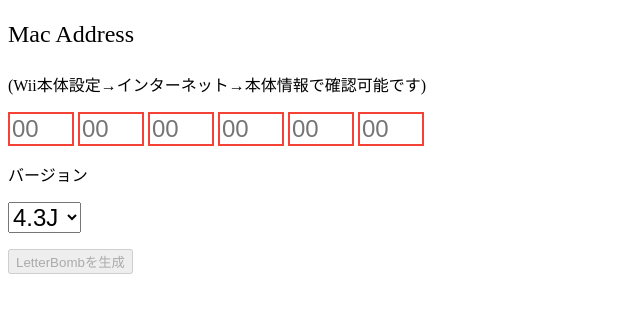
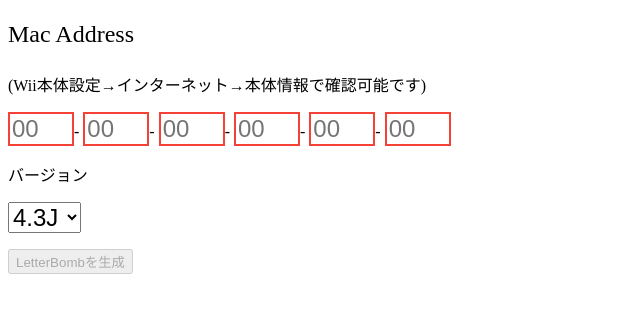
Before and after one commit to maa123/letterbombjs, a plain HTML site: page index.html in a window 1280 px wide. Shown: the part 61-374 px from the top of the page, without its empty margins (0-640 px from the left). Drawn offline with Linux system fonts and the light colour scheme.

Commit message:
Change Keyupevent

```diff
--- a/index.html
+++ b/index.html
@@ -40,11 +40,11 @@
 	<p style="font-size: 1.5em;">Mac Address</p>
 	<p>(Wii本体設定→インターネット→本体情報で確認可能です)</p>
 	<p id="minputs">
-	<input type="text" placeholder="00" id="m0" class="macaddress" maxlength=2 size="2" onkeyup="focusId(this, 'm1')">
-	<input type="text" placeholder="00" id="m1" class="macaddress" maxlength=2 size="2" onkeyup="focusId(this, 'm2')">
-	<input type="text" placeholder="00" id="m2" class="macaddress" maxlength=2 size="2" onkeyup="focusId(this, 'm3')">
-	<input type="text" placeholder="00" id="m3" class="macaddress" maxlength=2 size="2" onkeyup="focusId(this, 'm4')">
-	<input type="text" placeholder="00" id="m4" class="macaddress" maxlength=2 size="2" onkeyup="focusId(this, 'm5')">
+	<input type="text" placeholder="00" id="m0" class="macaddress" maxlength=2 size="2">-
+	<input type="text" placeholder="00" id="m1" class="macaddress" maxlength=2 size="2">-
+	<input type="text" placeholder="00" id="m2" class="macaddress" maxlength=2 size="2">-
+	<input type="text" placeholder="00" id="m3" class="macaddress" maxlength=2 size="2">-
+	<input type="text" placeholder="00" id="m4" class="macaddress" maxlength=2 size="2">-
 	<input type="text" placeholder="00" id="m5" class="macaddress" maxlength=2 size="2">
 	<span id="minfo" class="hide green">✔</span>
 	</p>
--- a/main.js
+++ b/main.js
@@ -78,6 +78,13 @@
             }
         }
     }
+    for(let i = 0; i < 5; i++) {
+        document.getElementById(`m${i}`).addEventListener('keyup', e => {
+            if(e.key !== 'ArrowLeft'){
+                focusId(e.target, `m${i+1}`);
+            }
+        });
+    }
     document.getElementById('form').classList.remove('hide');
     document.getElementById('minputs').addEventListener('keyup', e => {
         e.target.classList.remove('input-ok');
```
